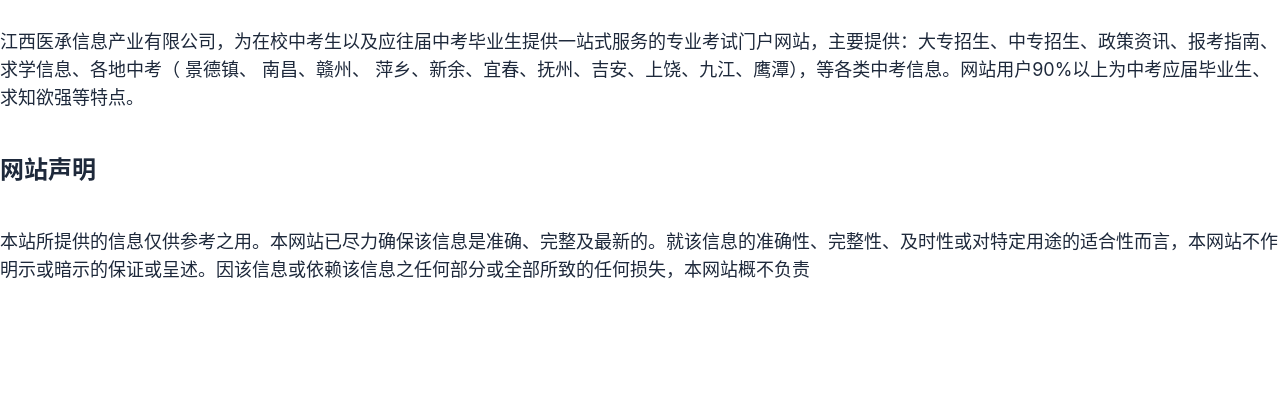
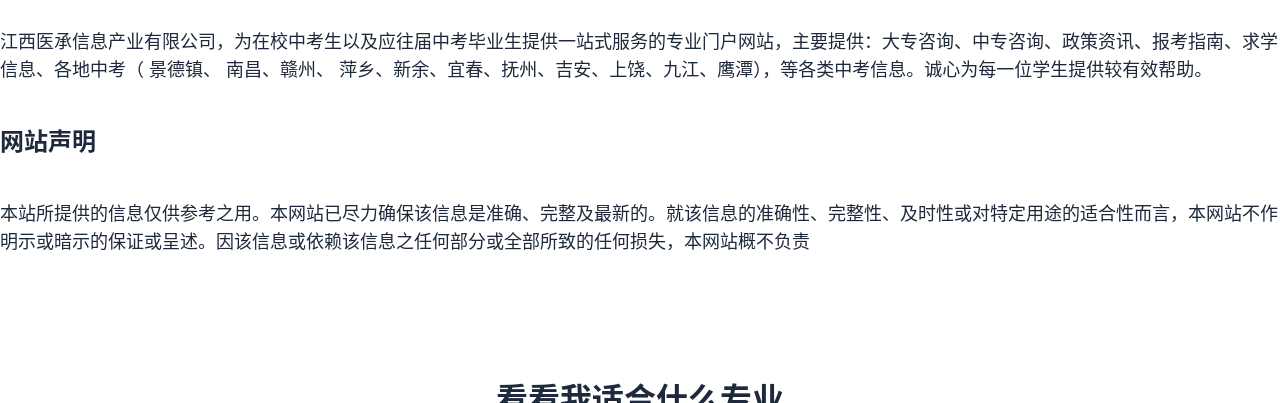
Before and after one commit to Junquanzhong/yicheng, a plain HTML site: page aboutus.html in a window 1280 px wide. Shown: the part 697-1100 px from the top of the page. Drawn offline with Linux system fonts and the light colour scheme.

Commit message:
更新 aboutus.html

```diff
--- a/aboutus.html
+++ b/aboutus.html
@@ -27,7 +27,7 @@
     <section class="w-full">
         <div class="container pt-10 pb-10">
             <h2 class="mb-10">关于我们</h2>
-            <p class="text-xl mb-10">江西医承信息产业有限公司，为在校中考生以及应往届中考毕业生提供一站式服务的专业考试门户网站，主要提供：大专招生、中专招生、政策资讯、报考指南、求学信息、各地中考（ 景德镇、 南昌、赣州、 萍乡、新余、宜春、抚州、吉安、上饶、九江、鹰潭），等各类中考信息。网站用户90%以上为中考应届毕业生、求知欲强等特点。</p>
+            <p class="text-xl mb-10">江西医承信息产业有限公司，为在校中考生以及应往届中考毕业生提供一站式服务的专业门户网站，主要提供：大专咨询、中专咨询、政策资讯、报考指南、求学信息、各地中考（ 景德镇、 南昌、赣州、 萍乡、新余、宜春、抚州、吉安、上饶、九江、鹰潭），等各类中考信息。诚心为每一位学生提供较有效帮助。</p>
             <h2 class="mb-10">网站声明</h2>
             <p class="text-xl mb-10">本站所提供的信息仅供参考之用。本网站已尽力确保该信息是准确、完整及最新的。就该信息的准确性、完整性、及时性或对特定用途的适合性而言，本网站不作明示或暗示的保证或呈述。因该信息或依赖该信息之任何部分或全部所致的任何损失，本网站概不负责</p>
 
```
